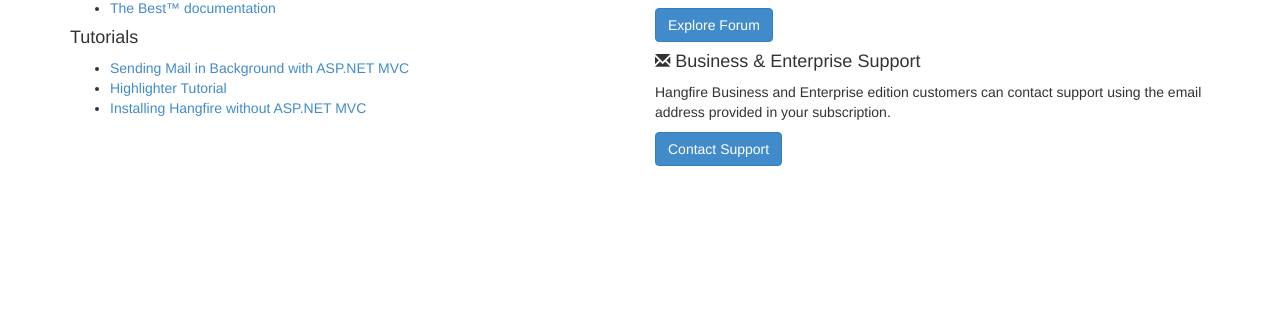
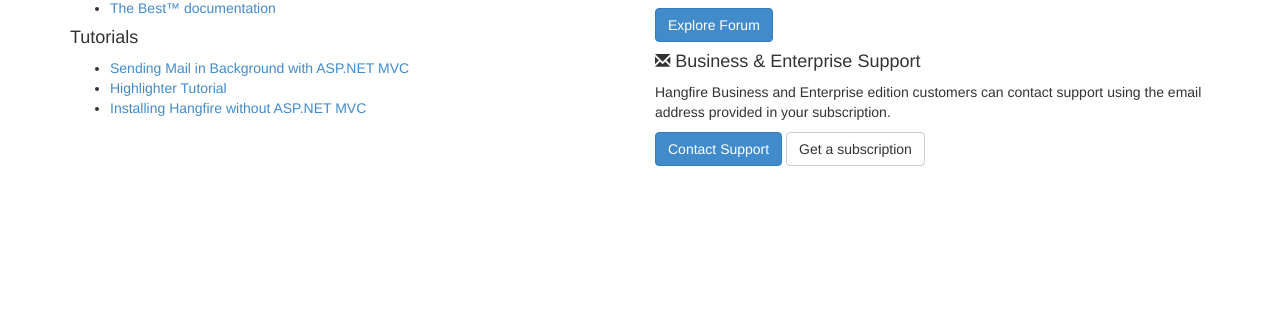
Before and after one commit to HangfireIO/Hangfire.io, a Jekyll site: the page built from support/index.html, in a window 1280 px wide. Shown: the part 208-530 px from the top of the page. Built offline with Jekyll 4.4.1, drawn with Linux system fonts in a browser that asks for light colours; nearby versions of some CDN libraries; Markdown is read by kramdown in place of the engine named in the settings.

Commit message:
Add a button to support page

```diff
--- a/support/index.html
+++ b/support/index.html
@@ -49,6 +49,7 @@
             </p>
             <p>
                 <a class="btn btn-primary" href="mailto:support@hangfire.io">Contact Support</a>
+                <a class="btn btn-default" href="/subscriptions/">Get a subscription</a>
             </p>
         </div>
     </div>
```
